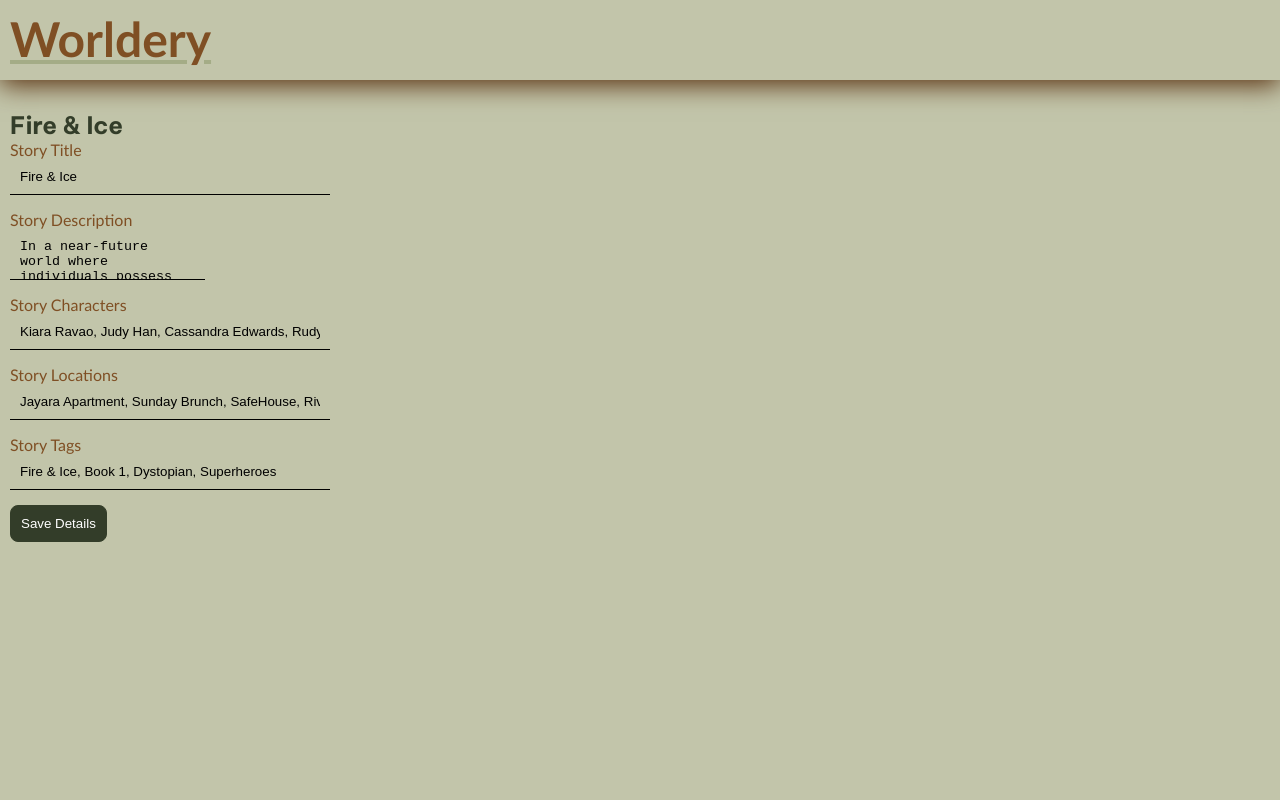
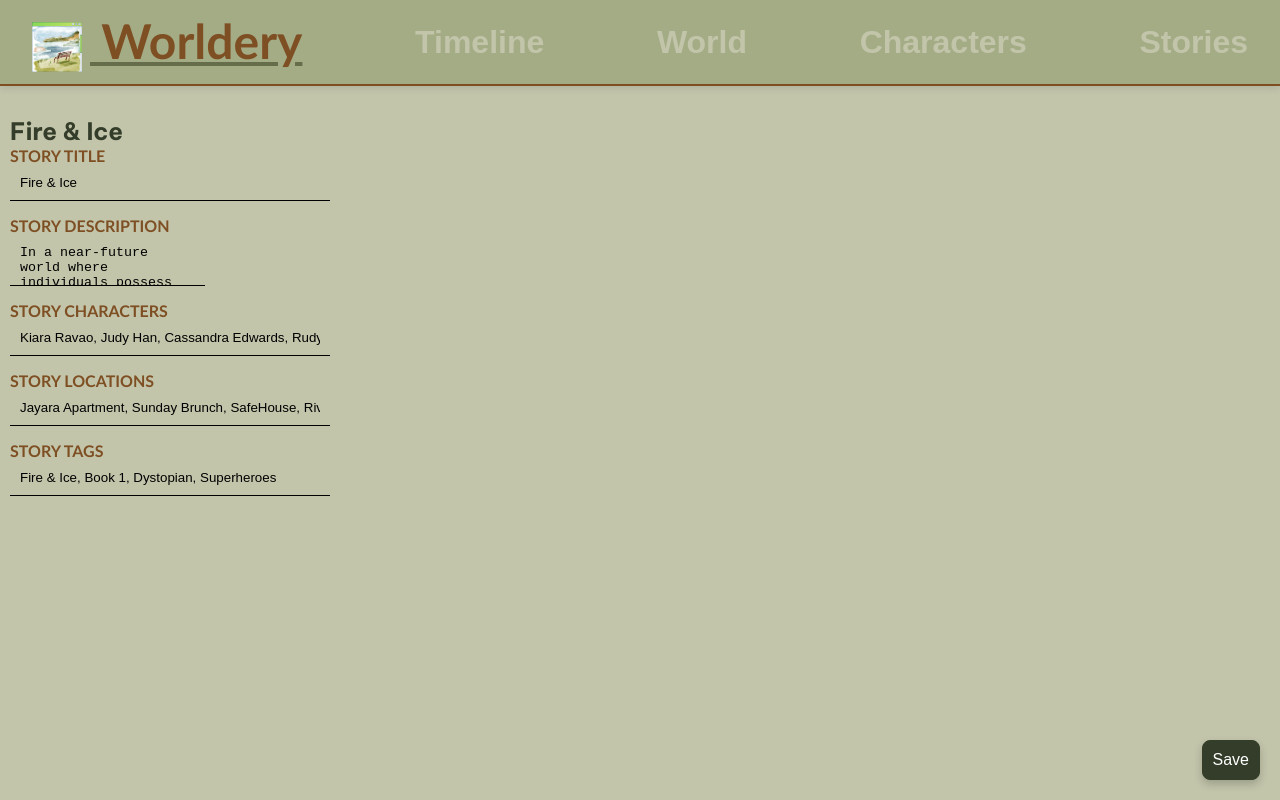
Before and after one commit to kandriam/worldery, an Angular app: page /story-details/1 in a window 1280 px wide. Built offline with nearby package versions, Linux system fonts and the light colour scheme; data requests are answered from the project's data file.

Commit message:
Styling and Formatting

```diff
--- a/db.json
+++ b/db.json
@@ -216,8 +216,8 @@
         "Phoenix",
         "Ki"
       ],
-      "birthdate": "she/they",
-      "pronouns": "2203-07-11",
+      "birthdate": "2203-07-11",
+      "pronouns": "she/they",
       "roles": [
         "Protagonist",
         "Superhero",
--- a/src/app/app.css
+++ b/src/app/app.css
@@ -10,3 +10,278 @@ header {
 .content {
   padding: var(--content-padding);
 }
+
+/* ============================================================================
+   NAVIGATION STYLES
+   ============================================================================ */
+
+/* Main Navigation Bar */
+.nav-bar {
+  display: flex;
+  justify-content: space-between;
+  align-items: center;
+  padding: 12px 20px;
+  /* background: linear-gradient(135deg, var(--g2-color), var(--g4-color)); */
+  background-color: var(--g4-color);
+  border-bottom: 2px solid var(--secondary-color);
+  box-shadow: 0 2px 8px rgba(0, 0, 0, 0.1);
+}
+
+
+/* Header Icon Styles */
+.header-icon {
+  width: 50px;
+  height: 50px;
+  margin-right: 8px;
+  vertical-align: middle;
+  transition: transform 0.3s ease-in-out, filter 0.3s ease-in-out;
+}
+
+.header-nav-icon:hover {
+  transform: scale(1.15);
+  opacity: 0.8;
+}
+
+.nav-button {
+  background: none;
+  border: none;
+  font-size: 1rem;
+  cursor: pointer;
+  padding: 8px 12px;
+  border-radius: 6px;
+  transition: text-shadow 0.5s ease-in-out, background-color 0.5s ease-in-out, color 0.5s ease-in-out, text-decoration 0.5s ease-in-out, box-shadow 0.5s ease-in-out;
+
+
+  &.nav-brand {
+  font-size: 3rem;
+  font-family: 'Trebuchet MS', 'Lucida Sans Unicode', 'Lucida Grande', 'Lucida Sans', Arial, sans-serif;
+  font-weight: bold;
+  color: var(--secondary-color);
+  text-decoration: underline var(--g3-color);
+
+    &:hover {
+      box-shadow: var(--g3-color) 1px 1px 10px;
+      /* background-color: var(--g3-color); */
+      color: var(--b1-color);
+      text-decoration: underline var(--g2-color);
+    }
+  }
+
+
+  &.primary {
+    font-size: 2rem;
+    font-weight: bold;
+    color: var(--g5-color);
+
+    &:hover{
+      background-color: var(--g3-color);
+      box-shadow: var(--g3-color) 1px 1px 10px;
+    }
+  }
+
+  &.secondary {
+    font-size: 2rem;
+    font-weight: normal;
+    color: var(--g5-color);
+
+    &:hover{
+      background-color: var(--g2-color);
+      box-shadow: var(--g3-color) 1px 1px 10px;
+    }
+  }
+}
+
+.nav-links {
+  display: flex;
+  gap: 15px;
+  list-style: none;
+  margin: 0;
+  padding: 0;
+}
+
+.nav-link {
+  color: var(--g5-color);
+  text-decoration: none;
+  padding: 8px 16px;
+  border-radius: 8px;
+  transition: background-color 0.3s ease-in-out, color 0.3s ease-in-out, transform 0.2s ease-in-out;
+  font-weight: 500;
+}
+
+.nav-link:hover {
+  background-color: var(--secondary-color);
+  color: var(--g5-color);
+  transform: translateY(-1px);
+}
+
+.nav-link.active {
+  background-color: var(--accent-color);
+  color: var(--primary-color);
+  font-weight: bold;
+}
+
+.nav-actions {
+  display: flex;
+  gap: 10px;
+  align-items: center;
+}
+
+/* Mobile Navigation Toggle */
+.nav-toggle {
+  display: none;
+  background: none;
+  border: none;
+  color: var(--g5-color);
+  font-size: 1.5rem;
+  cursor: pointer;
+  padding: 8px;
+  border-radius: 4px;
+  transition: background-color 0.3s ease-in-out;
+}
+
+.nav-toggle:hover {
+  background-color: var(--secondary-color);
+}
+
+/* Side Navigation */
+.side-nav {
+  position: fixed;
+  top: 0;
+  left: -250px;
+  width: 250px;
+  height: 100vh;
+  background: var(--primary-color);
+  border-right: 2px solid var(--secondary-color);
+  transition: left 0.3s ease-in-out;
+  z-index: 1000;
+  padding: 20px 0;
+  box-shadow: 2px 0 10px rgba(0, 0, 0, 0.1);
+}
+
+.side-nav.open {
+  left: 0;
+}
+
+.side-nav-header {
+  padding: 0 20px 20px;
+  border-bottom: 1px solid var(--g3-color);
+  margin-bottom: 20px;
+}
+
+.side-nav-links {
+  list-style: none;
+  margin: 0;
+  padding: 0;
+}
+
+.side-nav-link {
+  display: block;
+  color: var(--g5-color);
+  text-decoration: none;
+  padding: 12px 20px;
+  transition: background-color 0.3s ease-in-out, padding-left 0.3s ease-in-out;
+  border-left: 3px solid transparent;
+}
+
+.side-nav-link:hover {
+  background-color: var(--g2-color);
+  padding-left: 30px;
+  border-left-color: var(--accent-color);
+}
+
+.side-nav-link.active {
+  background-color: var(--secondary-color);
+  border-left-color: var(--accent-color);
+  font-weight: bold;
+}
+
+/* Breadcrumb Navigation */
+.breadcrumb {
+  display: flex;
+  align-items: center;
+  gap: 8px;
+  padding: 10px 20px;
+  background-color: var(--g5-color);
+  border-bottom: 1px solid var(--g4-color);
+  font-size: 0.9rem;
+}
+
+.breadcrumb-item {
+  color: var(--primary-color);
+  text-decoration: none;
+  transition: color 0.3s ease-in-out;
+}
+
+.breadcrumb-item:hover {
+  color: var(--secondary-color);
+}
+
+.breadcrumb-separator {
+  color: var(--g3-color);
+  margin: 0 4px;
+}
+
+.breadcrumb-current {
+  color: var(--secondary-color);
+  font-weight: bold;
+}
+
+/* Tab Navigation */
+.tab-nav {
+  display: flex;
+  border-bottom: 2px solid var(--g4-color);
+  background-color: var(--g5-color);
+  margin-bottom: 20px;
+}
+
+.tab-link {
+  padding: 12px 20px;
+  background: none;
+  border: none;
+  color: var(--primary-color);
+  text-decoration: none;
+  cursor: pointer;
+  transition: background-color 0.3s ease-in-out, border-bottom 0.3s ease-in-out;
+  border-bottom: 3px solid transparent;
+  font-weight: 500;
+}
+
+.tab-link:hover {
+  background-color: var(--accent-color);
+  color: var(--primary-color);
+}
+
+.tab-link.active {
+  border-bottom-color: var(--secondary-color);
+  background-color: var(--g4-color);
+  font-weight: bold;
+}
+
+/* Responsive Navigation */
+@media (max-width: 768px) {
+  .nav-links {
+    display: none;
+  }
+
+  .nav-toggle {
+    display: block;
+  }
+
+  .nav-bar {
+    padding: 10px 15px;
+  }
+
+  .breadcrumb {
+    padding: 8px 15px;
+    font-size: 0.8rem;
+  }
+
+  .tab-nav {
+    overflow-x: auto;
+  }
+
+  .tab-link {
+    padding: 10px 15px;
+    white-space: nowrap;
+  }
+}
--- a/src/app/app.ts
+++ b/src/app/app.ts
@@ -7,11 +7,16 @@ import {RouterModule} from '@angular/router';
   imports: [Home, RouterModule],
   template: `
     <main>
-      <a [routerLink]="['/']">
-        <header class="brand-name">
-          <h1 class="app-title">Worldery</h1>
+        <header class="nav-bar">
+          <button class="nav-button nav-brand" [routerLink]="['/']">
+            <img class="header-icon" src="assets/worldery-tab-icon.png" alt="Worldery icon">
+            Worldery
+          </button>
+          <button class="nav-button primary">Timeline</button>
+          <button class="nav-button primary">World</button>
+          <button class="nav-button primary">Characters</button>
+          <button class="nav-button primary">Stories</button>
         </header>
-      </a>
       <section class="content">
         <router-outlet></router-outlet>
       </section>
--- a/src/app/character-details/character-details.css
+++ b/src/app/character-details/character-details.css
@@ -28,4 +28,7 @@
   justify-content: space-between;
   font-weight: bold;
   font-size: 11pt;
+  border-bottom: 1px solid var(--g3-color);
+  background-color: var(--g4-color);
+  /* background: linear-gradient(0deg, var(--g4-color), var(--g5-color)); */
 }
--- a/src/app/character-details/character-details.html
+++ b/src/app/character-details/character-details.html
@@ -42,10 +42,10 @@
                     <input id="character-affiliations" type="text" formControlName="characterAffiliations" />
                 </div>
             </div>
-            <div class="details-section primary-section">
+            <div class="details-section primary-section spanning-section">
                 <label class="primary-label" for="character-relationships">Relationships</label>
                 <!-- <input id="character-relationships" type="text" formControlName="characterRelationships" /> -->
-                <div class="details-section secondary-section">
+                <div class="details-section secondary-section grid-section">
                     @for(character of characterList; track character) {
                         <!-- If not the current character -->
                         @if(worldCharacter?.id !== character.id) {
@@ -53,10 +53,11 @@
                                 <div class="relationship-header">
                                     <input type="checkbox" id="relationship-checkbox-{{character.id}}" [value]="character.id" (change)="toggleRelationship($event, character.id)" [checked]="getRelationship(character.id)?.hasRelationship"/>
                                     <label for="relationship-textarea-{{character.id}}" class="secondary-label">{{ character.firstName }} {{ character.lastName }}</label>
-                                    </div>
-                                    @if(character.altNames && character.altNames.length > 0) {
-                                        <p class="subtitle">( {{ character.altNames?.join(', ') }} )</p>
-                                    }
+                                    <!-- <button class="character-thumbnail world-thumbnail" [routerLink]="['/character-details', character.id]"></button> -->
+                                </div>
+                                @if(character.altNames && character.altNames.length > 0) {
+                                    <p class="subtitle">( {{ character.altNames?.join(', ') }} )</p>
+                                }
                                 @if (getRelationship(character.id)?.hasRelationship) {
                                     <input type="text" class="relationship-type-input" id="relationship-type-{{character.id}}" placeholder="Relationship Type" [value]="getRelationship(character.id)?.relationshipType?.join(', ')"/>
                                     <textarea class="large-textarea relationship-textarea" id="relationship-description-{{character.id}}" placeholder="Describe relationship...">{{ getRelationship(character.id)?.relationshipDescription }}</textarea>
@@ -87,6 +88,6 @@
                 </div>
             </div>
         </section>
-        <button type="submit" class="primary">Save Details</button>
+        <button type="submit" class="save-button primary">Save</button>
     </form>
 </article>
--- a/src/app/event-details/event-details.html
+++ b/src/app/event-details/event-details.html
@@ -22,7 +22,7 @@
             <label for="event-tags">Event Tags</label>
             <input id="event-tags" type="text" formControlName="eventTags" />
         </div>
-        <button type="submit" class="primary">Save Details</button>
+        <button type="submit" class="save-button primary">Save</button>
     </form>
     </section>
 </article>
--- a/src/app/location-details/location-details.html
+++ b/src/app/location-details/location-details.html
@@ -18,7 +18,7 @@
             <label for="location-tags">Location Tags</label>
             <input id="location-tags" type="text" formControlName="locationTags" />
         </div>
-        <button type="submit" class="primary">Save Details</button>
+        <button type="submit" class="save-button primary">Save</button>
     </form>
     </section>
 </article>
--- a/src/app/story-details/story-details.html
+++ b/src/app/story-details/story-details.html
@@ -18,7 +18,7 @@
             <label for="story-tags">Story Tags</label>
             <input id="story-tags" type="text" formControlName="storyTags" />
         </div>
-        <button type="submit" class="primary">Save Details</button>
+        <button type="submit" class="save-button primary">Save</button>
     </form>
     </section>
 </article>
--- a/src/styles.css
+++ b/src/styles.css
@@ -65,19 +65,6 @@ h2 {
   /* margin-bottom: 10px; */
 }
 
-.app-title {
-  font-size: 3rem;
-  font-family: 'Trebuchet MS', 'Lucida Sans Unicode', 'Lucida Grande', 'Lucida Sans', Arial, sans-serif;
-  font-weight: bold;
-  color: var(--secondary-color);
-  text-decoration: underline var(--g4-color);
-  transition: text-shadow 0.5s ease-in-out;
-}
-
-.app-title:hover {
-  text-shadow: var(--b3-color) 2px 2px 5px;
-}
-
 .subtitle {
   /* font-size: 1.2rem; */
   font-style: italic;
@@ -135,20 +122,16 @@ input, textarea {
 
 label {
   color: var(--secondary-color);
-  text-transform: capitalize;
+  font-weight: bold;
+  text-transform: uppercase;
   font-size: 12pt;
 }
 
-.primary-label {
-  color: var(--secondary-color);
-  font-size: 12pt;
-  margin-bottom: 5px;
-}
-
 .secondary-label {
-  color: var(--g3-color);
+  color: var(--primary-color);
   text-transform: capitalize;
-  font-size: 11pt;
+  font-weight: bold;
+  font-size: 10pt;
   margin-bottom: 5px;
 }
 
@@ -226,6 +209,7 @@ textarea {
 /* ============================================================================
    ICON STYLES (Before Pseudo-elements)
    ============================================================================ */
+
 .world-location::before {
   content: '📍';
   display: inline-block;
@@ -335,6 +319,33 @@ textarea {
   flex-wrap: wrap;
 }
 
+.save-button {
+  margin-top: 10px;
+  padding: 10px 15px;
+  border: none;
+  border-radius: 8px;
+  font-size: 1rem;
+  cursor: pointer;
+  transition: box-shadow 0.5s ease-in-out, background-color 0.5s ease-in-out;
+/* Floating */
+  position: fixed;
+    bottom: 20px;
+    right: 20px;
+    background-color: #007bff;
+    color: white;
+    padding: 15px 20px;
+    border: none;
+    border-radius: 50px;
+    cursor: pointer;
+    box-shadow: 0 4px 8px rgba(0, 0, 0, 0.2);
+    z-index: 1000; /* Ensure it stays on top */
+/* end floating */
+  &:hover {
+    box-shadow: var(--shadow-color) 2px 2px 10px;
+    background-color: var(--g3-color);
+  }
+}
+
 /* ============================================================================
    LAYOUT SECTIONS
    ============================================================================ */
@@ -349,7 +360,7 @@ textarea {
 
 .primary-section {
   border-color: var(--g3-color);
-
+  /* display: inline-flex; */
 }
 
 .secondary-section {
@@ -365,6 +376,19 @@ textarea {
   display: flex;
   flex-wrap: wrap;
 }
+
+.spanning-section {
+  width: 100%;
+  display: flex;
+  flex-direction: column;
+}
+
+.grid-section {
+  display: grid;
+  grid-template-columns: 1fr 1fr;
+  gap: 15px;
+}
+
 /* grid-template-columns: 1px 1px; */
 /* grid-template-columns: repeat(auto-fit, minmax(300px, 1fr)); */
 
```
Also changed, not shown: src/app/character-details/character-details.ts (+5 -2 lines). Lines whose indentation alone changed are shown as unchanged.
